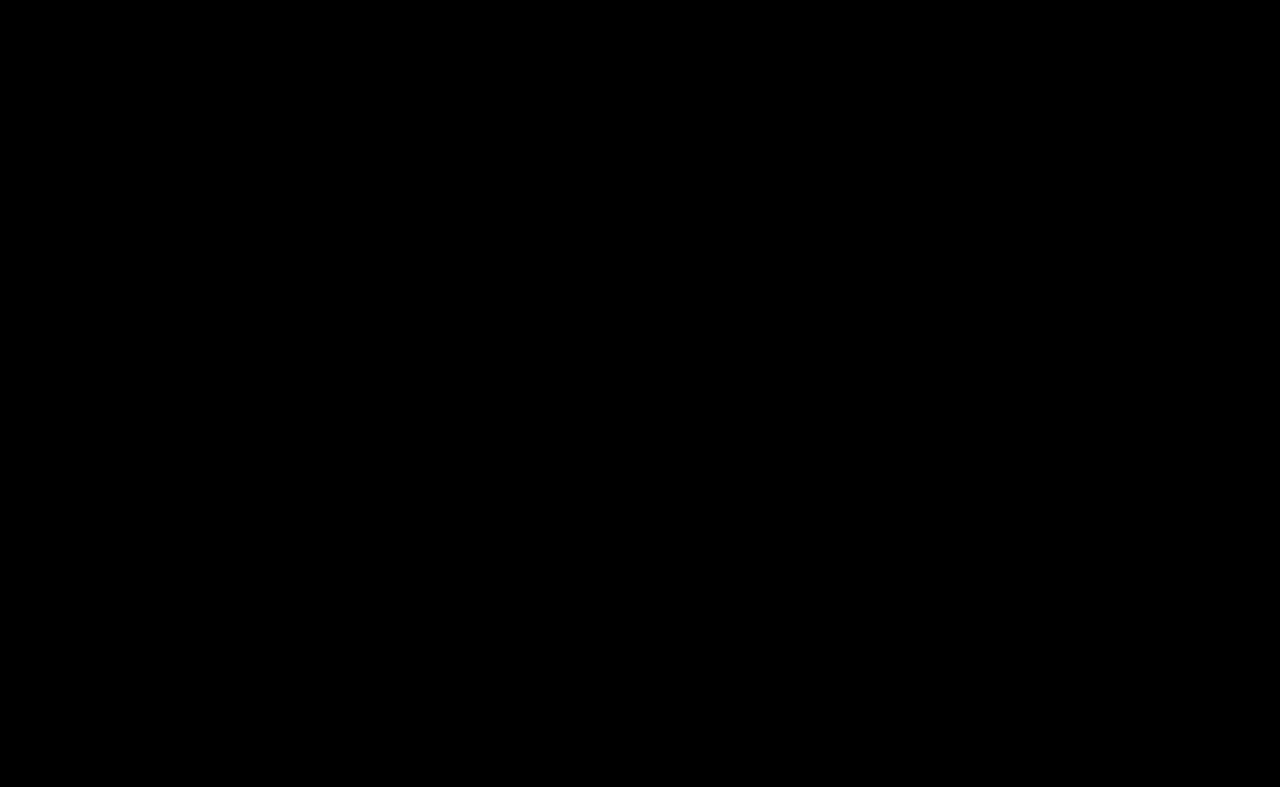
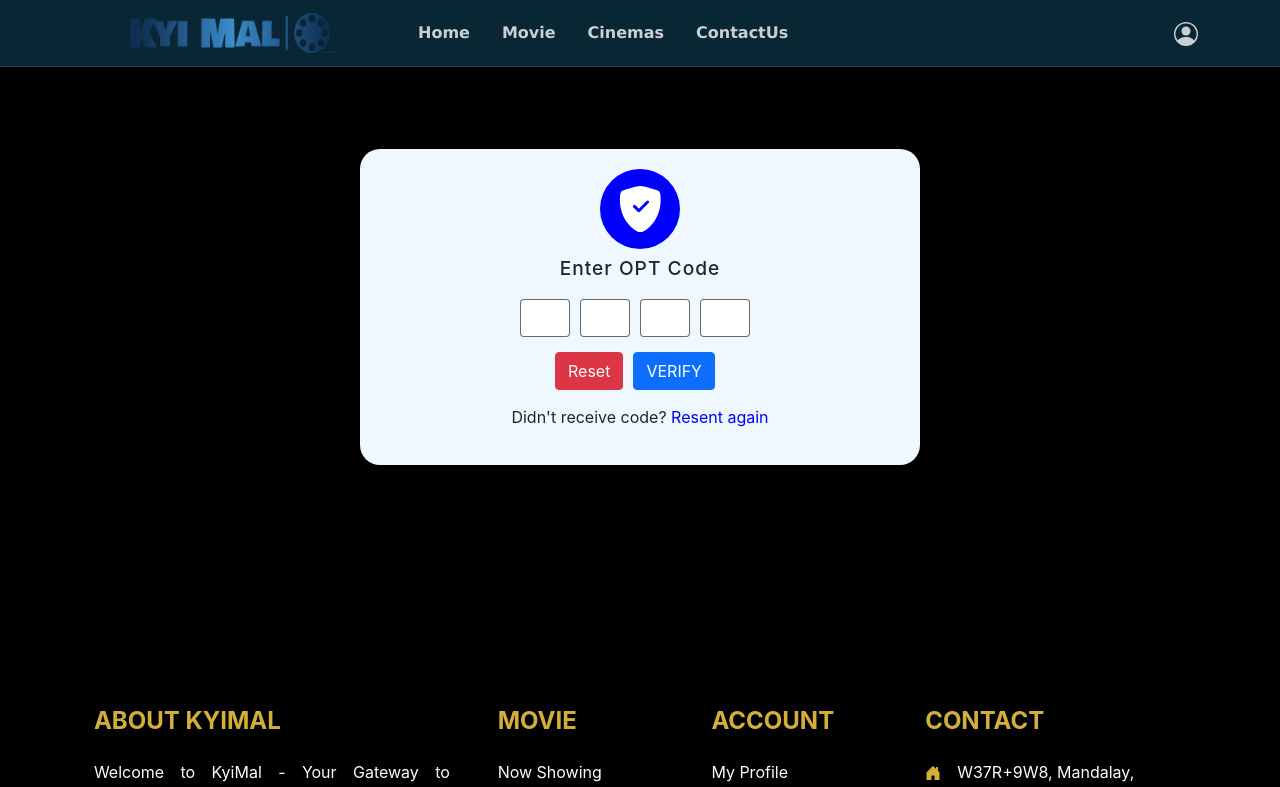
Before and after one commit to OJT-Group-CinemaBooking/cinema_seat_booking_client, a React (Create React App) app: page /user/otp in a window 1280 px wide. Before the commit this address had no page. Shown: the top 787 px of the page. Built offline with nearby package versions, Linux system fonts and the light colour scheme.

Commit message:
add loading

```diff
--- a/src/App.js
+++ b/src/App.js
@@ -26,6 +26,7 @@ import ConfirmationPage from "./page/ConfirmationPage";
 import CinemasPage from "./page/CinemasPage";
 import ShowTimeMovie from "./features/cinemas/ShowTimeMovie";
 import ProfilePage from "./page/ProfilePage";
+import OTPForm from "./features/user/OTPForm";
 
 function App() {
   return (
@@ -33,6 +34,7 @@ function App() {
       {/* client view */}
       <Route path="/" element={<Layout/>}>
         <Route index element={<HomePage />} />
+        <Route path="user/otp" element={<OTPForm/>} />
 
         {/* for profile */}
         <Route path="profile">
--- a/src/features/seat/OrderSummary.jsx
+++ b/src/features/seat/OrderSummary.jsx
@@ -10,6 +10,7 @@ import InfoModal from '../../components/ui/InfoModal'
 import PaymentForm from '../checkout/PaymentForm'
 import { createCheckOut, getCheckoutStatus, getCheckoutTicket, setCheckoutStatusToIdle } from '../../slice/CheckOutSlice'
 import { useNavigate } from 'react-router-dom'
+import { setTicketStatusToIdle } from '../../slice/TicketSlice'
 
 const OrderSummary = ({ movie, theater, showTime, allCoupon }) => {
 
@@ -93,6 +94,7 @@ const OrderSummary = ({ movie, theater, showTime, allCoupon }) => {
       showtimeId : showTime.id,
       couponId : ((Object.keys(usedCoupon).length > 0)? usedCoupon.id : 0)
     }))
+    dispatch(setTicketStatusToIdle())
   }
 
   return (
--- /dev/null
+++ b/src/features/user/OTPForm.jsx
@@ -0,0 +1,66 @@
+import React from 'react'
+import classes from './OTPForm.module.css'
+import { useState } from 'react';
+import { ShieldFillCheck } from 'react-bootstrap-icons';
+import { Button, Form } from 'react-bootstrap';
+
+const OTPForm = () => {
+    const [opt,setOpt] = useState(new Array(4).fill(""))
+
+    const handleChange = (element,index) =>{
+      if(isNaN(element.value)){
+        return false;
+      }
+      setOpt([...opt.map((d,idx) => (idx === index ? element.value : d))])
+
+      if(element.nextSibling) {
+        element.nextSibling.focus()
+      }
+    }
+
+    return (
+      <div className={classes.outer}>
+        <div className={classes.otp_form}>
+          <div className={classes.icon}>
+            <ShieldFillCheck />
+          </div>
+          <p className={classes.header}>Enter OPT Code</p>
+          <Form className={classes.form}>
+            <div className={classes.input_div}>
+              {
+                opt.map((data,index) => {
+                 return( <Form.Control
+                type="text"
+                inputMode="numeric"
+                key={index}
+                value={data}
+                maxLength={1}
+                onChange={e => handleChange(e.target,index)}
+                onFocus={e => e.target.select()}
+                required
+              />
+                 )
+                })
+              }
+
+            </div>
+
+            <div className={classes.btn}>
+              <Button variant="danger" type="button" onClick={e => setOpt([...opt.map(v=>"")])}>
+                Reset
+              </Button>
+              <Button variant="primary" type="submit">
+                VERIFY
+              </Button>
+            </div>
+          </Form>
+
+          <p className={classes.sent_again}>
+            Didn't receive code? <span>Resent again</span>
+          </p>
+        </div>
+      </div>
+    );
+  };
+
+export default OTPForm
--- /dev/null
+++ b/src/features/user/OTPForm.module.css
@@ -0,0 +1,66 @@
+.outer{
+    height: 30rem;
+    display: flex;
+    justify-content: center;
+    align-items: center;
+}
+
+.otp_form{
+    width: 35rem;
+    padding-top: 20px;
+    padding-bottom: 20px;
+    border-radius: 20px;
+    background-color: aliceblue;
+}
+
+.icon{
+    color: white;
+    font-size: 4cap;
+    background-color: blue;
+    width: 80px;
+    height: 80px;
+    margin: auto;
+    display: flex;
+    align-items: center;
+    justify-content: center;
+    border-radius: 50%;
+    margin-bottom: 5px;
+}
+
+.header{
+    text-align: center;
+    font-size: larger;
+    font-weight: 500;
+    letter-spacing: 1px;
+}
+
+.input_div{
+    display: flex;
+    justify-content: center;
+}
+
+.input_div input {
+    width: 50px;
+    margin-right: 10px;
+    border: 1px solid rgba(23, 23, 23, 0.63);
+}
+
+.btn{
+    display: flex;
+    justify-content: center;
+    margin-top: 15px;
+    margin-bottom: 15px;
+}
+
+.btn button{
+    margin-right: 10px;
+}
+
+.sent_again{
+    text-align: center;
+}
+
+.sent_again span{
+    color: blue;
+    cursor: pointer;
+}
--- a/src/page/SeatBookingPage.jsx
+++ b/src/page/SeatBookingPage.jsx
@@ -1,4 +1,4 @@
-import React, { useEffect } from 'react'
+import React, { useEffect, useState } from 'react'
 import ShowSeat from '../features/seat/ShowSeat'
 import OrderSummary from '../features/seat/OrderSummary'
 import {
@@ -7,13 +7,14 @@ import {
   getSeatTypePatternStatus
 } from '../slice/SeatSlice'
 import { useDispatch, useSelector } from 'react-redux'
-import { Col, Container, Row, Spinner } from 'react-bootstrap'
+import { Col, Container, Modal, Row, Spinner } from 'react-bootstrap'
 import { fetchAllTheater, getAllTheater, getTheaterStatus } from '../slice/TheaterSlice'
 import { fetchAllMovie, getMovieById, getMovieStatus } from '../slice/MovieSlice'
 import { fetchAllShowTimeByMovieId, getShowTimeById, getShowTimeStatus } from '../slice/ShowTimeSlice'
 import { fetchAllBookSeatByShowTimeId, getBookSeatStatus } from '../slice/BookSeatSlice'
 import { useParams } from 'react-router-dom'
 import { fetchAllCoupon, getAllCoupon, getCouponStatus } from '../slice/CouponSlice'
+import { getCheckoutStatus } from '../slice/CheckOutSlice'
 
 const SeatBookingPage = () => {
 
@@ -25,6 +26,7 @@ const SeatBookingPage = () => {
   const showTimeStatus = useSelector(getShowTimeStatus)
   const bookSeatStatus = useSelector(getBookSeatStatus)
   const couponStatus = useSelector(getCouponStatus)
+  const checkoutStatus = useSelector(getCheckoutStatus)
 
   const allSeatTypePattern = useSelector(getAllSeatTypePattern)
   const allTheater = useSelector(getAllTheater)
@@ -77,10 +79,32 @@ const SeatBookingPage = () => {
     content = <p>Failed! Try again.</p>
   }
 
+  const [show, setShow] = useState(false);
+
+  let modal = <>
+
+  <Modal
+    show={show}
+    backdrop="static"
+    keyboard={false}
+  >
+    <Modal.Body>
+      Loading... Please wait a moment.
+    </Modal.Body>
+  </Modal>
+</>
+
+  useEffect(() => {
+    if (checkoutStatus === 'loading') {
+      setShow(true);
+    }
+  }, [checkoutStatus])
+
   return (
     <Container fluid>
       <Row xs={1} sm={2} className='mt-3'>
         <Col xs='12' sm='9' className='mb-5'>
+          {modal}
           {content}
         </Col>
         {orderSummary}
```
